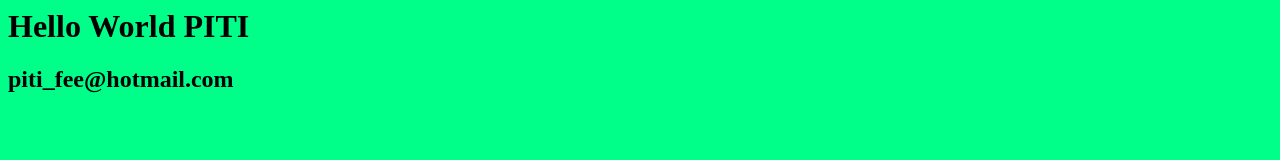
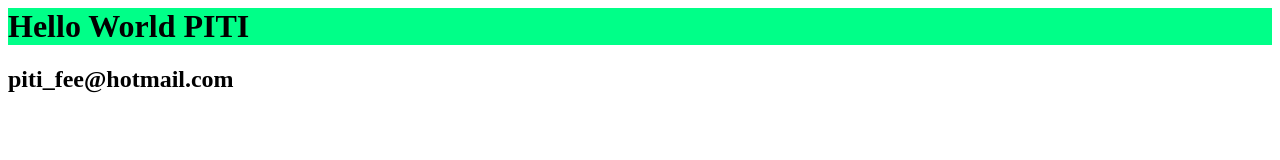
Before and after one commit to ninefyi/MyGit, a plain HTML site: page index.html in a window 1280 px wide. Drawn offline with Linux system fonts and the light colour scheme.

Commit message:
no message

```diff
--- a/index.html
+++ b/index.html
@@ -2,7 +2,7 @@
 <head>
 	<title></title>
 	<style type="text/css">
-		body { background-color: #00ff88;}
+		body { background-color: #00000;}
 		h1 { background-color: #00ff88;}
 	</style>
 </head>
```
